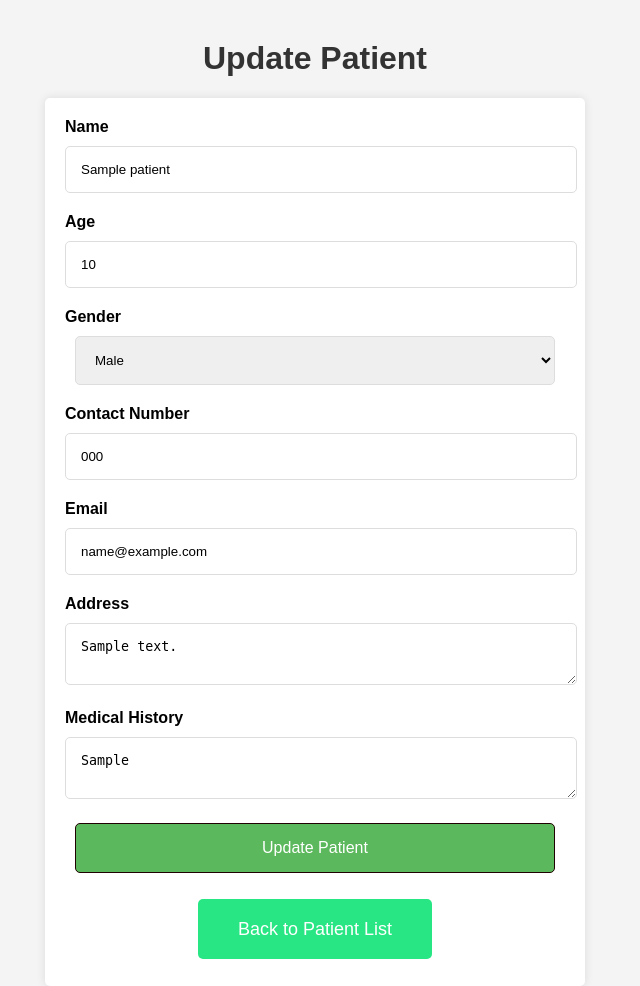
After one commit to Swapnadip8591/clinic_management, a PHP site: page /update_patient.php?id=1 in a window 1280 px wide. The commit adds this page. Shown: the whole page, without its empty margins (325-965 px from the left). Run offline with PHP 8.4, Linux system fonts and the light colour scheme; the visitor is signed in with stand-in values (Sample User, id 1); tables that the repository leaves empty hold one stand-in row (values such as "Sample post").

Commit message:
update pages added

```diff
--- a/show_visit.php
+++ b/show_visit.php
@@ -43,7 +43,7 @@ $doctor_id = $_SESSION['user_id'];
                 <th>Prescription Details</th>
                 <th>Receipt Details</th>
                 <th>Total Amount</th>
-                <th>Action</th>
+                <th>Update</th>
             </tr>
             <?php
             $stmt = $conn->prepare("SELECT visits.VisitID, patients.PatientName, visits.VisitDate, visits.DiseaseDiagnosed, visits.PrescriptionDetails, receipts.ReceiptDetails, receipts.TotalAmount
--- /dev/null
+++ b/update_patient.php
@@ -0,0 +1,88 @@
+<?php
+include 'db.php';
+session_start();
+
+// Check if user is logged in
+if (!isset($_SESSION['user_id']) || !isset($_SESSION['role'])) {
+    header("Location: login.php");
+    exit();
+}
+
+$dashboard_link = ($_SESSION['role'] === 'doctor') ? 'index_doctor.php' : 'index_assistant.php';
+
+if (!isset($_GET['id'])) {
+    echo "No patient ID provided.";
+    exit();
+}
+
+$patient_id = $_GET['id'];
+
+// Fetch patient data
+$stmt = $conn->prepare("SELECT * FROM patients WHERE PatientID = ?");
+$stmt->execute([$patient_id]);
+$patient = $stmt->fetch();
+
+if (!$patient) {
+    echo "Patient not found.";
+    exit();
+}
+
+if ($_SERVER['REQUEST_METHOD'] === 'POST') {
+    $age = $_POST['age'];
+    $gender = $_POST['gender'];
+    $contact = $_POST['contact'];
+    $email = $_POST['email'];
+    $address = $_POST['address'];
+    $medical_history = $_POST['medical_history'];
+
+    $stmt = $conn->prepare("UPDATE patients SET Age = ?, Gender = ?, ContactNumber = ?, Email = ?, Address = ?, MedicalHistory = ? WHERE PatientID = ?");
+    $stmt->execute([$age, $gender, $contact, $email, $address, $medical_history, $patient_id]);
+
+    echo "Patient information updated successfully.";
+    header("Location: show_patient.php");
+    exit();
+}
+?>
+
+<!DOCTYPE html>
+<html>
+<head>
+    <title>Update Patient</title>
+    <link rel="stylesheet" type="text/css" href="styles.css">
+</head>
+<body>
+    <div class="container">
+        <h1>Update Patient</h1>
+        <form action="update_patient.php?id=<?php echo $patient_id; ?>" method="post">
+            <label for="name">Name</label>
+            <input type="text" id="name" name="name" value="<?php echo htmlspecialchars($patient['PatientName']); ?>" readonly>
+
+            <label for="age">Age</label>
+            <input type="text" id="age" name="age" value="<?php echo htmlspecialchars($patient['Age']); ?>" required>
+
+            <label for="gender">Gender</label>
+            <select id="gender" name="gender" required>
+                <option value="Male" <?php if($patient['Gender'] == 'Male') echo 'selected'; ?>>Male</option>
+                <option value="Female" <?php if($patient['Gender'] == 'Female') echo 'selected'; ?>>Female</option>
+                <option value="Other" <?php if($patient['Gender'] == 'Other') echo 'selected'; ?>>Other</option>
+            </select>
+
+            <label for="contact">Contact Number</label>
+            <input type="text" id="contact" name="contact" value="<?php echo htmlspecialchars($patient['ContactNumber']); ?>" required>
+
+            <label for="email">Email</label>
+            <input type="text" id="email" name="email" value="<?php echo htmlspecialchars($patient['Email']); ?>" required>
+
+            <label for="address">Address</label>
+            <textarea id="address" name="address" class="full-width"><?php echo htmlspecialchars($patient['Address']); ?></textarea>
+
+            <label for="medical_history">Medical History</label>
+            <textarea id="medical_history" name="medical_history" class="full-width"><?php echo htmlspecialchars($patient['MedicalHistory']); ?></textarea>
+
+            <input type="submit" value="Update Patient">
+
+            <ul><li><a href="show_patient.php">Back to Patient List</a></li></ul>
+        </form>
+    </div>
+</body>
+</html>
```
Also changed, not shown: show_medicine.php (+28 -1 lines), show_patient.php (+17 -0 lines), update_medicine.php (added, +76 -0 lines).
